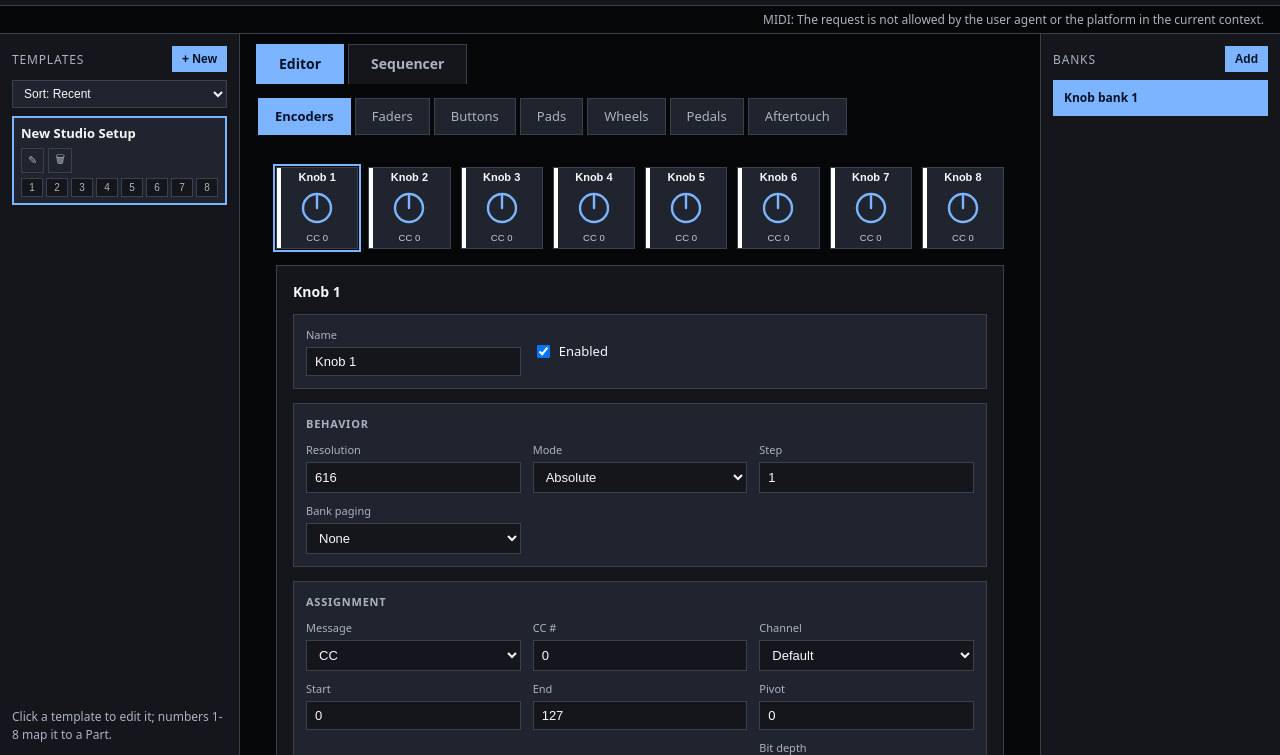
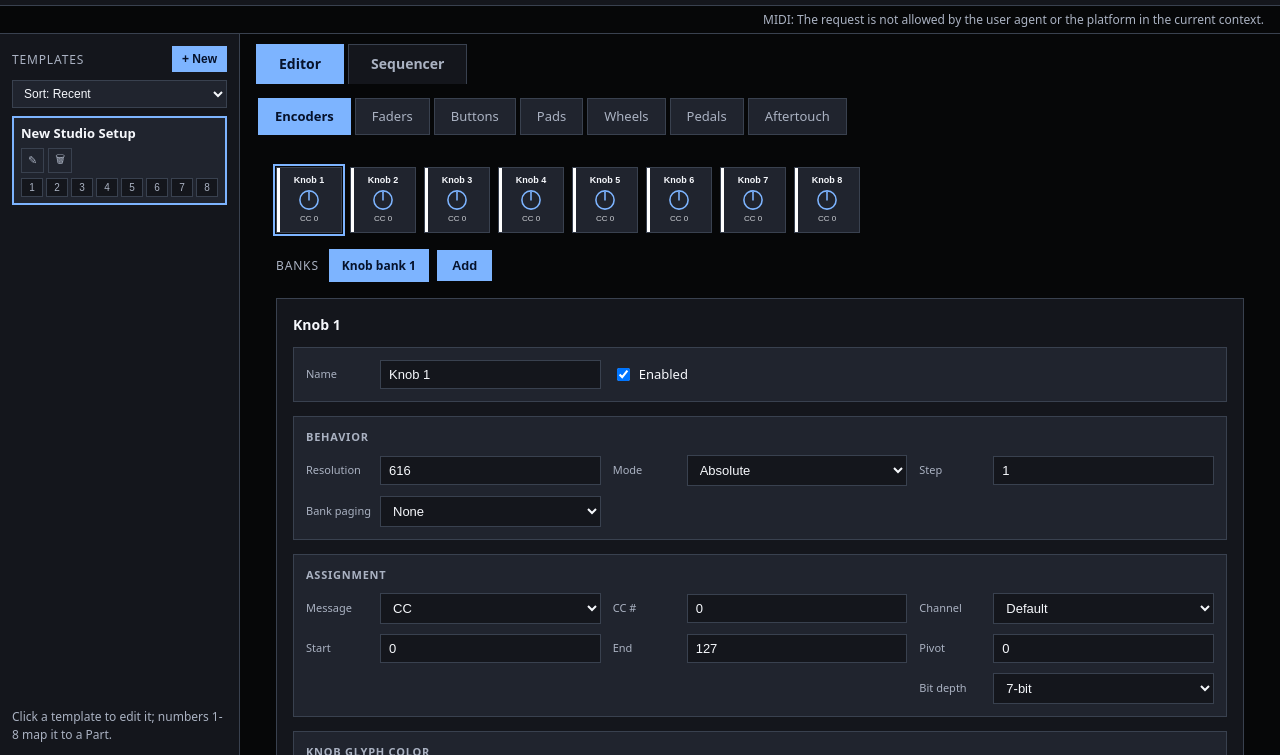
Before and after one commit to SineStepper/InControl-Studio, a plain HTML site: page index.html in a window 1280 px wide. Shown: the part 45-800 px from the top of the page. Drawn offline with Linux system fonts and the light colour scheme.

Commit message:
Compact control boxes, banks bar under them, left-aligned inspector labels
Shrink the editor control boxes to a small fixed size that wraps instead of
filling the window. Move the Banks chooser back to a horizontal bar directly
under the control boxes. Put inspector labels to the left of their fields and
give text, value, dropdown and colour inputs a matching width.

```diff
--- a/css/style.css
+++ b/css/style.css
@@ -296,20 +296,18 @@ code { background: var(--panel-2); padding: 1px 5px; border-radius: 5px; font-si
 
 /* Components-style editor layout (#30) */
 .comp-layout { padding: 14px 18px 22px; display: flex; flex-direction: column; gap: 16px; }
-/* Always an 8-up grid so every control's box is the same size regardless of how
-   many the tab has — wheels (2), pedals (3) and aftertouch (1) just fill fewer
-   columns and align left rather than stretching to fill the row. */
-.glyph-row { display: grid; grid-template-columns: repeat(8, 1fr); gap: 10px; }
-@media (max-width: 1100px) { .glyph-row { grid-template-columns: repeat(4, 1fr); } }
+/* Small fixed-size control boxes that don't stretch to fill the window — they
+   wrap onto the next row as needed and align left. */
+.glyph-row { display: grid; grid-template-columns: repeat(auto-fill, 66px); gap: 8px; justify-content: start; }
 /* #80: the control-select buttons are square. */
-.glyph-cell { position: relative; aspect-ratio: 1 / 1; display: flex; flex-direction: column; align-items: center; justify-content: center; gap: 4px; padding: 8px 6px; background: var(--panel-2); border: 1px solid var(--line); border-radius: 11px; color: var(--muted); cursor: pointer; overflow: hidden; }
+.glyph-cell { position: relative; aspect-ratio: 1 / 1; display: flex; flex-direction: column; align-items: center; justify-content: center; gap: 1px; padding: 4px 3px; background: var(--panel-2); border: 1px solid var(--line); color: var(--muted); cursor: pointer; overflow: hidden; }
 .glyph-cell.enabled { color: var(--text); }
 .glyph-cell.off { opacity: .55; }
 .glyph-cell.selected { outline: 2px solid var(--accent); outline-offset: 1px; }
-.glyph-cell::before { content: ''; position: absolute; left: 0; top: 0; bottom: 0; width: 4px; background: var(--c, transparent); }
-.gc-name { font-size: 11px; font-weight: 600; text-align: center; line-height: 1.05; }
-.gc-sub { font-size: 9.5px; opacity: .8; text-align: center; }
-.glyph { width: 40px; height: 40px; color: var(--accent); }
+.glyph-cell::before { content: ''; position: absolute; left: 0; top: 0; bottom: 0; width: 3px; background: var(--c, transparent); }
+.gc-name { font-size: 9px; font-weight: 600; text-align: center; line-height: 1.05; }
+.gc-sub { font-size: 8px; opacity: .8; text-align: center; }
+.glyph { width: 26px; height: 26px; color: var(--accent); }
 .glyph-cell.off .glyph { color: var(--muted); }
 .glyph svg { width: 100%; height: 100%; display: block; }
 
@@ -329,32 +327,33 @@ code { background: var(--panel-2); padding: 1px 5px; border-radius: 5px; font-si
 .insp-row { display: grid; grid-template-columns: repeat(3, 1fr); gap: 12px; margin-bottom: 10px; }
 .insp-row:last-child { margin-bottom: 0; }
 @media (max-width: 700px) { .insp-row { grid-template-columns: 1fr; } }
-.insp-cell { display: flex; flex-direction: column; gap: 4px; min-width: 0; }
-.insp-cell > label { color: var(--muted); font-size: 11px; }
-.insp-cell input[type=number], .insp-cell input[type=text], .insp-cell select { background: var(--panel); color: var(--text); border: 1px solid var(--line); border-radius: 7px; padding: 6px 8px; font-size: 13px; width: 100%; min-width: 0; }
-.insp-cell input[type=color] { width: 100%; height: 30px; border: 1px solid var(--line); border-radius: 7px; background: none; cursor: pointer; padding: 2px; }
-.insp-cell-chk { flex-direction: row; align-items: center; }
-.insp-cell-chk label { display: inline-flex; align-items: center; gap: 6px; color: var(--text); font-size: 13px; }
+/* Labels sit to the LEFT of every input; text, value, dropdown and colour boxes
+   all share the same width (the flexible remainder of the cell). */
+.insp-cell { display: flex; flex-direction: row; align-items: center; gap: 8px; min-width: 0; }
+.insp-cell > label { width: 66px; flex-shrink: 0; color: var(--muted); font-size: 11px; line-height: 1.15; }
+.insp-cell input[type=number], .insp-cell input[type=text], .insp-cell select { flex: 1; width: auto; background: var(--panel); color: var(--text); border: 1px solid var(--line); padding: 6px 8px; font-size: 13px; min-width: 0; }
+.insp-cell input[type=color] { flex: 1; width: auto; height: 30px; border: 1px solid var(--line); background: none; cursor: pointer; padding: 2px; }
+.insp-cell-chk > label { width: auto; flex-shrink: 1; display: inline-flex; align-items: center; gap: 6px; color: var(--text); font-size: 13px; }
 .insp-color h4 { margin: 0 0 10px; }
 
 .bl-title { font-size: 12px; text-transform: uppercase; letter-spacing: .07em; color: var(--muted); }
-.bl-scroll { flex: 1; min-height: 0; display: flex; flex-direction: column; gap: 4px; overflow: auto; }
-.bl-item { text-align: left; background: var(--panel-2); color: var(--text); border: 1px solid var(--line); padding: 8px 10px; font: inherit; font-size: 12px; cursor: pointer; }
+/* Banks bar: a horizontal strip directly under the control boxes. */
+.bank-bar { display: flex; align-items: center; gap: 8px; flex-wrap: wrap; }
+.bank-bar .bl-title { margin-right: 2px; }
+.bl-item { text-align: left; background: var(--panel-2); color: var(--text); border: 1px solid var(--line); padding: 7px 12px; font: inherit; font-size: 12px; cursor: pointer; }
 .bl-item:hover { border-color: var(--accent); }
 .bl-item.active { background: var(--accent); color: #06122b; border-color: transparent; font-weight: 600; }
+.bl-add { padding: 7px 14px; }
 
 /* ===================== Library columns (#32 / #33 / #77) =============== */
 /* The Templates/Sessions library (left) and Banks (right) are full-height docks
    flush to the screen edges, not floating panels. The centre scrolls on its own. */
 .app-cols { flex: 1; min-height: 0; display: grid; grid-template-columns: 240px minmax(0, 1fr); gap: 0; align-items: stretch; padding: 0; }
-.app-cols.with-banks { grid-template-columns: 240px minmax(0, 1fr) 240px; }
 .app-main { min-width: 0; min-height: 0; overflow: auto; }
 .library-col { min-width: 0; min-height: 0; height: 100%; display: flex; border-right: 1px solid var(--line); }
-.banks-col { min-width: 0; min-height: 0; height: 100%; display: flex; border-left: 1px solid var(--line); }
-.banks-col:empty { display: none; }
 @media (max-width: 900px) {
-  .app-cols, .app-cols.with-banks { grid-template-columns: 1fr; }
-  .library-col, .banks-col { height: auto; border: none; }
+  .app-cols { grid-template-columns: 1fr; }
+  .library-col { height: auto; border: none; }
 }
 .seq-main { min-width: 0; }
 
--- a/index.html
+++ b/index.html
@@ -114,7 +114,6 @@
         <div id="sequencer-body" class="studio-body"></div>
       </section>
     </div>
-    <aside id="banks-col" class="banks-col"></aside>
   </div>
   </section>
 
--- a/js/studio-ui.js
+++ b/js/studio-ui.js
@@ -93,21 +93,8 @@
     if ($('#chan-status')) refreshChanStatus();
 
     renderLibrary(); // the Templates / Sessions column beside the tabs (#77)
-    renderBanks();   // the Banks column docked on the right (Editor only)
     if (ui.view === 'sequencer') { const host = $('#sequencer-body'); if (host && global.SLMK.sequencerUI) global.SLMK.sequencerUI.render(host); return; }
     renderEditor();
-  }
-
-  // The Banks column is a full-height right dock. It only appears in the Editor
-  // view for tabs that actually have banks (Encoders / Buttons); otherwise the
-  // column collapses so the editor uses the full width.
-  function renderBanks() {
-    const col = $('#banks-col'); if (!col) return;
-    col.innerHTML = '';
-    const wrap = document.querySelector('.app-cols');
-    const banks = ui.view === 'editor' ? bankList() : null;
-    if (banks) { col.appendChild(banks); if (wrap) wrap.classList.add('with-banks'); }
-    else if (wrap) wrap.classList.remove('with-banks');
   }
 
   // #77: the left library column lives beside the tabs and shows Templates in the
@@ -153,10 +140,12 @@
     });
     layout.appendChild(glyphRow);
 
-    // Banks now live in the right dock (renderBanks); the editor body is just the
-    // glyph row + the grouped inspector.
+    // Banks sit directly under the control boxes (Encoders / Buttons only).
+    const banks = bankList();
+    if (banks) layout.appendChild(banks);
+
     const cols = el('div', { className: 'comp-cols no-banks' });
-    cols.appendChild(inspector(controls[ui.sel] || null)); // wide left column (grouped sections, #80)
+    cols.appendChild(inspector(controls[ui.sel] || null)); // grouped inspector (#80)
     layout.appendChild(cols);
     host.appendChild(layout);
   }
@@ -218,25 +207,21 @@
   const hasBanks = (tab) => tab === 'rotary' || tab === 'buttons';
   function bankList() {
     if (!hasBanks(ui.tab)) return null;
-    const aside = el('aside', { className: 'bank-list panel' });
-    const head = el('div', { className: 'bl-head' });
-    head.appendChild(el('div', { className: 'bl-title' }, 'Banks'));
-    // "Add" sits at the top-right of the column, mirroring the library's "New".
-    const add = el('button', { className: 'btn primary lib-new' }, 'Add');
-    head.appendChild(add);
-    aside.appendChild(head);
-    const list = el('div', { className: 'bl-scroll' });
+    // A horizontal bar sitting under the control boxes: the bank chooser + Add.
+    const bar = el('div', { className: 'bank-bar' });
+    bar.appendChild(el('span', { className: 'bl-title' }, 'Banks'));
     const item = (label, active, on) => { const b = el('button', { className: 'bl-item' + (active ? ' active' : '') }, label); b.addEventListener('click', on); return b; };
+    const add = el('button', { className: 'btn primary bl-add' }, 'Add');
 
     if (ui.tab === 'rotary') {
+      model.knobBanks.forEach((_, i) => bar.appendChild(item('Knob bank ' + (i + 1), i === ui.knobBank, () => { ui.knobBank = i; ui.sel = null; render(); })));
       add.addEventListener('click', () => { snapshot(); ui.knobBank = S.addKnobBank(model); ui.sel = null; render(); });
-      model.knobBanks.forEach((_, i) => list.appendChild(item('Knob bank ' + (i + 1), i === ui.knobBank, () => { ui.knobBank = i; ui.sel = null; render(); })));
     } else { // buttons
+      model.buttonBanks.forEach((_, i) => bar.appendChild(item(i === 0 ? 'Mute / Solo (fixed)' : 'Bank ' + i, i === ui.buttonBank, () => { ui.buttonBank = i; ui.sel = null; render(); })));
       add.addEventListener('click', () => { snapshot(); ui.buttonBank = S.addButtonBank(model); ui.sel = null; render(); });
-      model.buttonBanks.forEach((_, i) => list.appendChild(item(i === 0 ? 'Mute / Solo (fixed)' : 'Bank ' + i, i === ui.buttonBank, () => { ui.buttonBank = i; ui.sel = null; render(); })));
     }
-    aside.appendChild(list);
-    return aside;
+    bar.appendChild(add);
+    return bar;
   }
 
   function summary(a) {
```
